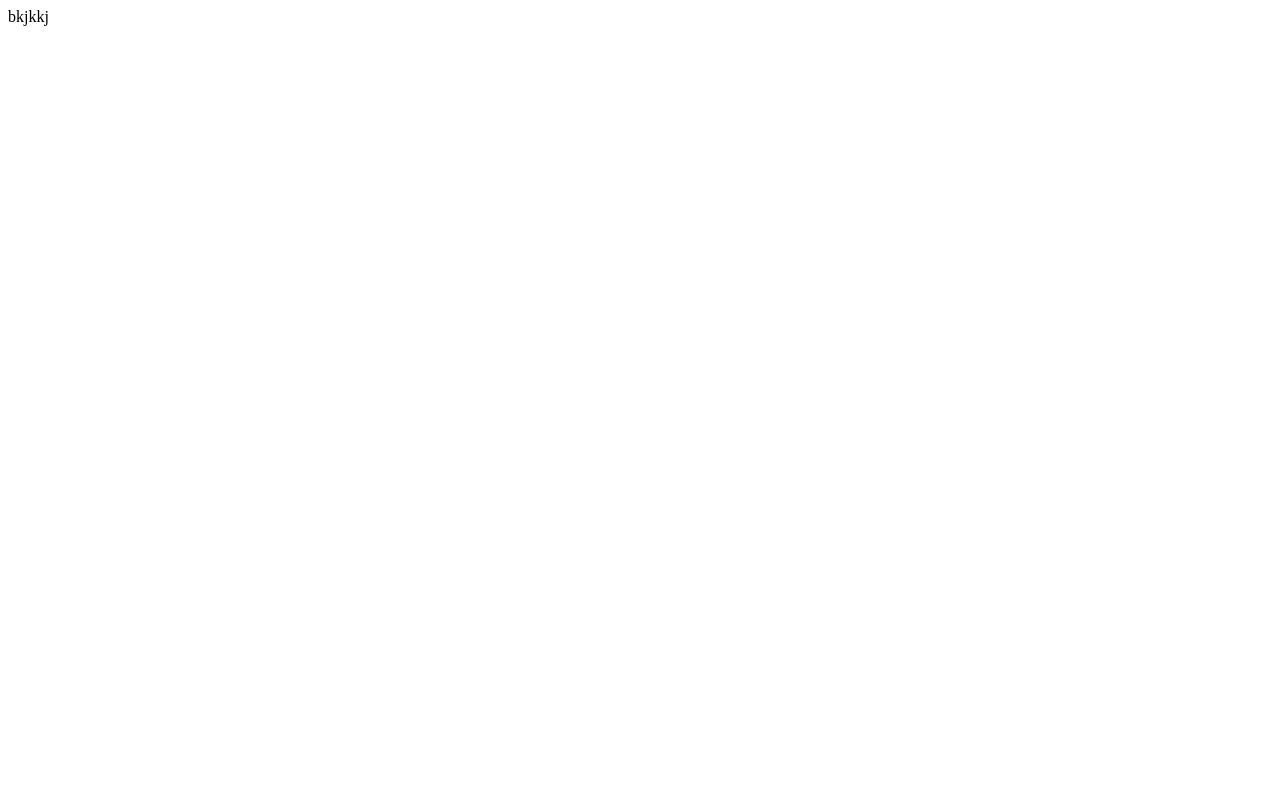
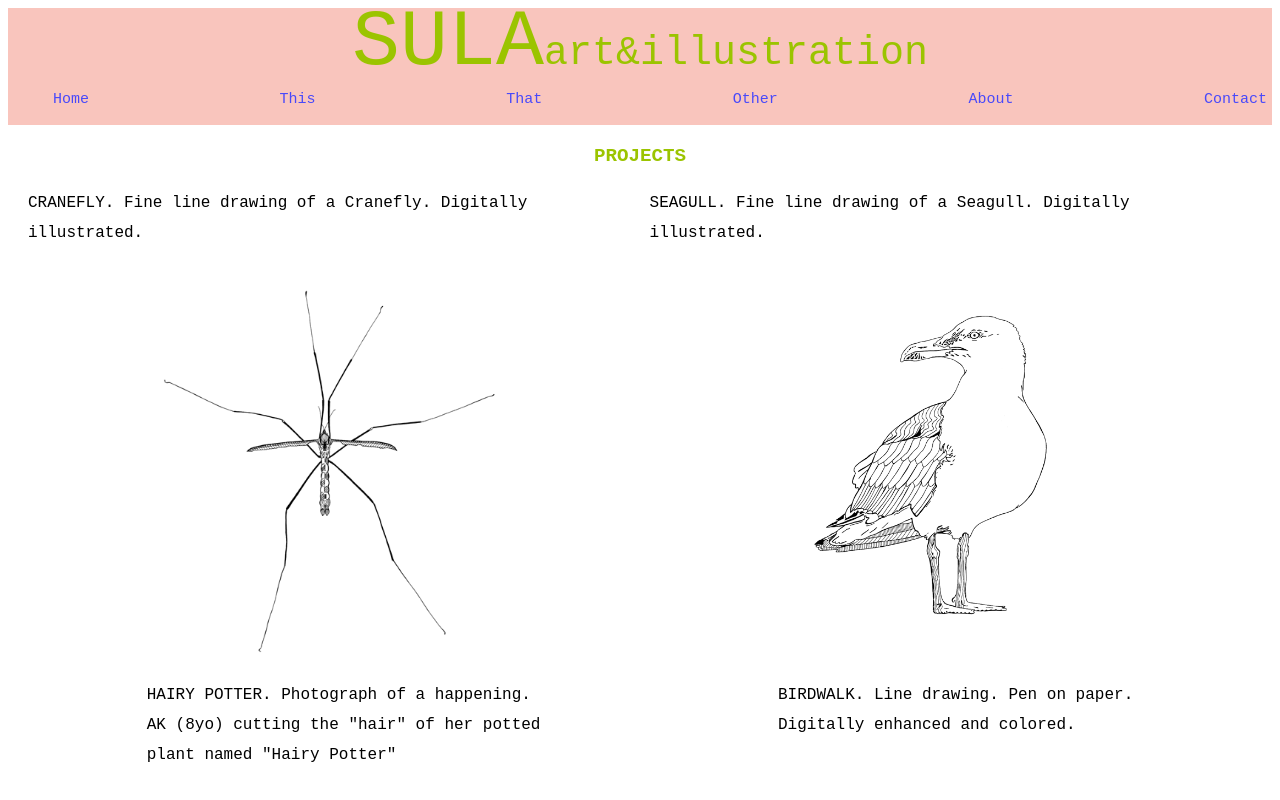
Before and after one commit to PilaPina/M1G2, a plain HTML site: page index.html in a window 1280 px wide. Shown: the top 800 px of the page. Drawn offline with Linux system fonts and the light colour scheme; grey boxes are pictures that could not be loaded.

Commit message:
Made a whole lot of changes

```diff
--- a/index.html
+++ b/index.html
@@ -1,11 +1,79 @@
 <!DOCTYPE html>
 <html lang="en">
-<head>
-    <meta charset="UTF-8">
-    <meta name="viewport" content="width=device-width, initial-scale=1.0">
-    <title>One Pager</title>
-</head>
-<body>
-    bkjkkj
-</body>
+  <head>
+    <meta charset="UTF-8" />
+    <link rel="stylesheet" href="style.css" />
+
+    <title>Sula Art&Illustration</title>
+  </head>
+  <body>
+    <div class="header">
+        <header>
+            <div class="logo"><span>SULA</span>art&illustration</div>
+
+        <ul>
+            <div class="menu">
+                <li><a href="/">Home</a></li>
+                <li><a href="/">This</a></li>
+                <li><a href="/">That</a></li>
+                <li><a href="/">Other</a></li>
+                <li><a href="/">About</a></li>
+                <li><a href="/">Contact</a></li>
+            </div>
+        </ul>
+        </header>
+    </div>
+
+    <h2>PROJECTS</h2>
+
+        <div class="container">
+            <p>
+                CRANEFLY. Fine line drawing of a Cranefly. Digitally illustrated.
+            </p>
+            <p>
+                SEAGULL. Fine line drawing of a Seagull. Digitally illustrated.
+            </p>
+
+        </div>
+        <div class="container">
+            <img src="images/FyrirVEFHrossafluga.png" alt="A drawing of a Cranefly" />
+            <img src="images/FyrirVEFSeagull.png" alt="Seagull drawing" />
+        </div>
+        <div class="container">
+            <p>
+                HAIRY POTTER. Photograph of a happening.<br/> AK (8yo) cutting the "hair" of her potted <br/>plant named "Hairy Potter"
+            </p>
+            <p>
+                BIRDWALK. Line drawing. Pen on paper.<br/> Digitally enhanced and colored.
+            </p>
+        </div>
+        <div class="container">
+            <img src="images/HairyPotterSAHogAK.png" alt="Someone giving a plant a haircut" />
+            <img src="images/FyrirVefBirdWalkingSOLALD.png" alt="Drawing of a bird">
+        </div>
+
+        <h2>About</h2>
+    <div class="container">
+      <p>
+        Lorem ipsum dolor sit amet consectetur adipisicing elit. Quasi beatae nobis officiis illum
+        quo eum deserunt fuga numquam! Provident sint iusto, doloremque quae consectetur ipsa
+        harum minus enim in possimus. Lorem ipsum dolor sit amet consectetur adipisicing elit.
+        Quasi beatae nobis officiis illum quo eum deserunt fuga numquam! Provident sint iusto,
+        doloremque quae consectetur ipsa harum minus enim in possimus. Lorem ipsum dolor sit amet
+        consectetur adipisicing elit. Quasi beatae nobis officiis illum quo eum deserunt fuga
+        numquam! Provident sint iusto, doloremque quae consectetur ipsa harum minus enim in
+        possimus.
+      </p>
+    </div>
+
+
+
+    <footer>
+        <p>
+             <address>
+                Created by <a href="https://github.com/PilaPina">PilaPina</a>
+            </address>
+        </p>
+    </footer>
+  </body>
 </html>
--- /dev/null
+++ b/style.css
@@ -0,0 +1,84 @@
+
+body{
+    font-family:'Courier New', Courier, monospace;
+    line-height: 30px;
+    background-color: #ffffff;
+}
+
+/* Header */
+.header {
+    background-color: #f9c5bd;
+    margin: auto;
+ }
+
+li {
+    list-style: none;
+  }
+
+.logo {
+    font-size: 40px;
+    font-family: 'Courier New', Courier, monospace;
+    padding-bottom: 0px;
+    padding-top: 20px;
+    color: #9bc400;
+    text-align: center;
+  }
+
+span {
+    font-size: 80px;
+  }
+
+.menu {
+    display: flex;
+    flex-wrap:wrap;
+    justify-content: space-between;
+    align-items: center;
+    padding-bottom: 10px;
+    padding-left: 5px;
+    padding-right: 5px;
+    font-size: 15px;
+  }
+
+/* main headlines */
+  h2 {
+    font-family: 'Courier New', Courier, monospace;
+    font-size: larger;
+    margin-top: 0px;
+    margin-bottom: 0px;
+    width: 100%;
+    color: #9bc400;
+    text-align: center;
+    display: inline-block;
+ }
+
+/* Container */
+
+.container {
+    display: flex;
+    justify-content: space-around;
+    margin-right: 20px;
+    margin-left: 20px;
+}
+
+ img {
+    height: 400px;
+    width: 400px;
+    object-fit: contain;
+ }
+
+
+/* Footer */
+
+footer {
+    text-align: center;
+}
+
+a {
+    color: rgb(73, 73, 250);
+    text-decoration: none;
+}
+
+a:hover {
+    color: deeppink;
+    text-decoration: none;
+}
```
Also changed, not shown: images/FyrirVEFHrossafluga.png (added), images/FyrirVEFSeagull.png (added), images/FyrirVefBirdWalkingSOLALD.png (added), 1 other file.
